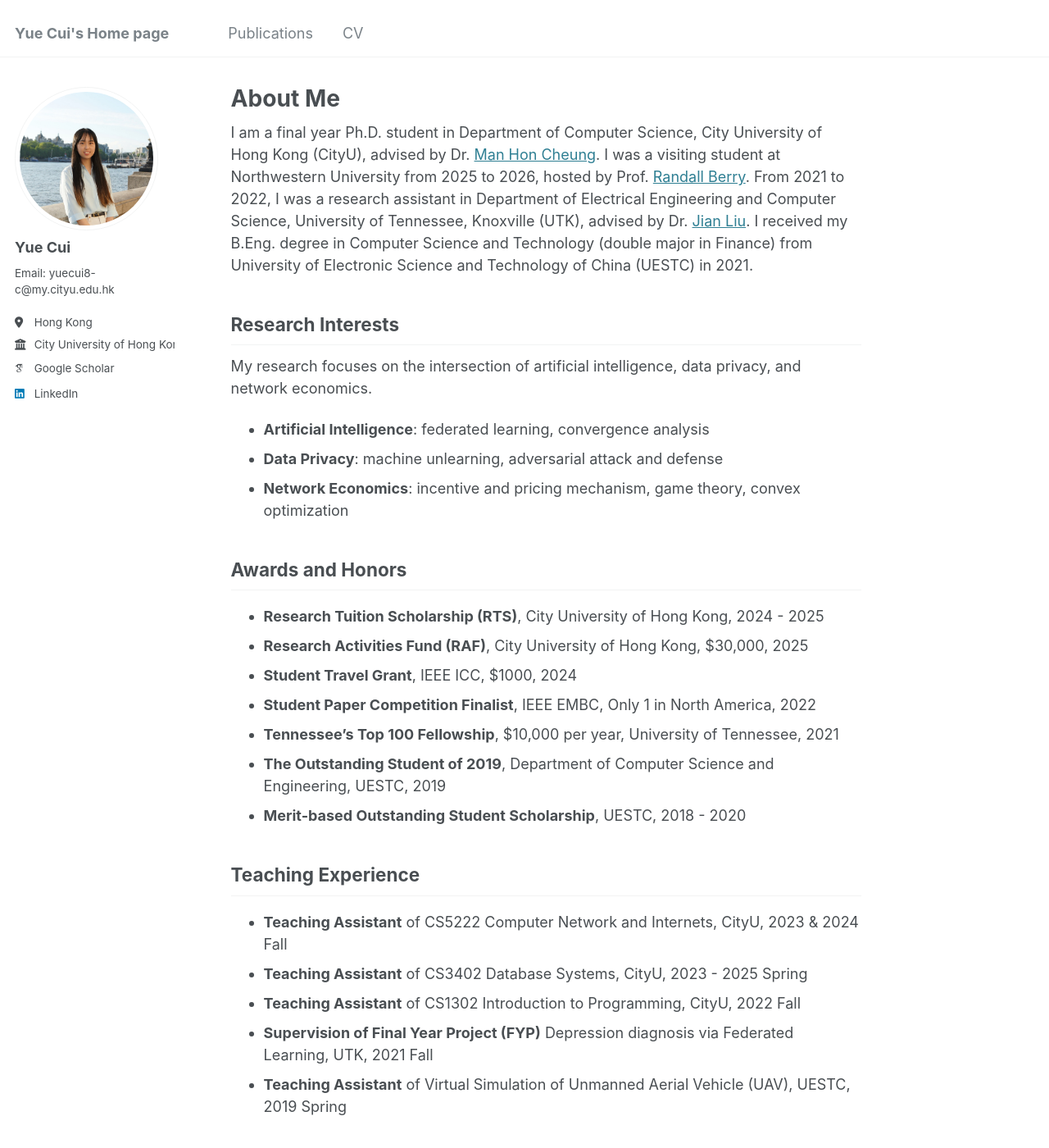
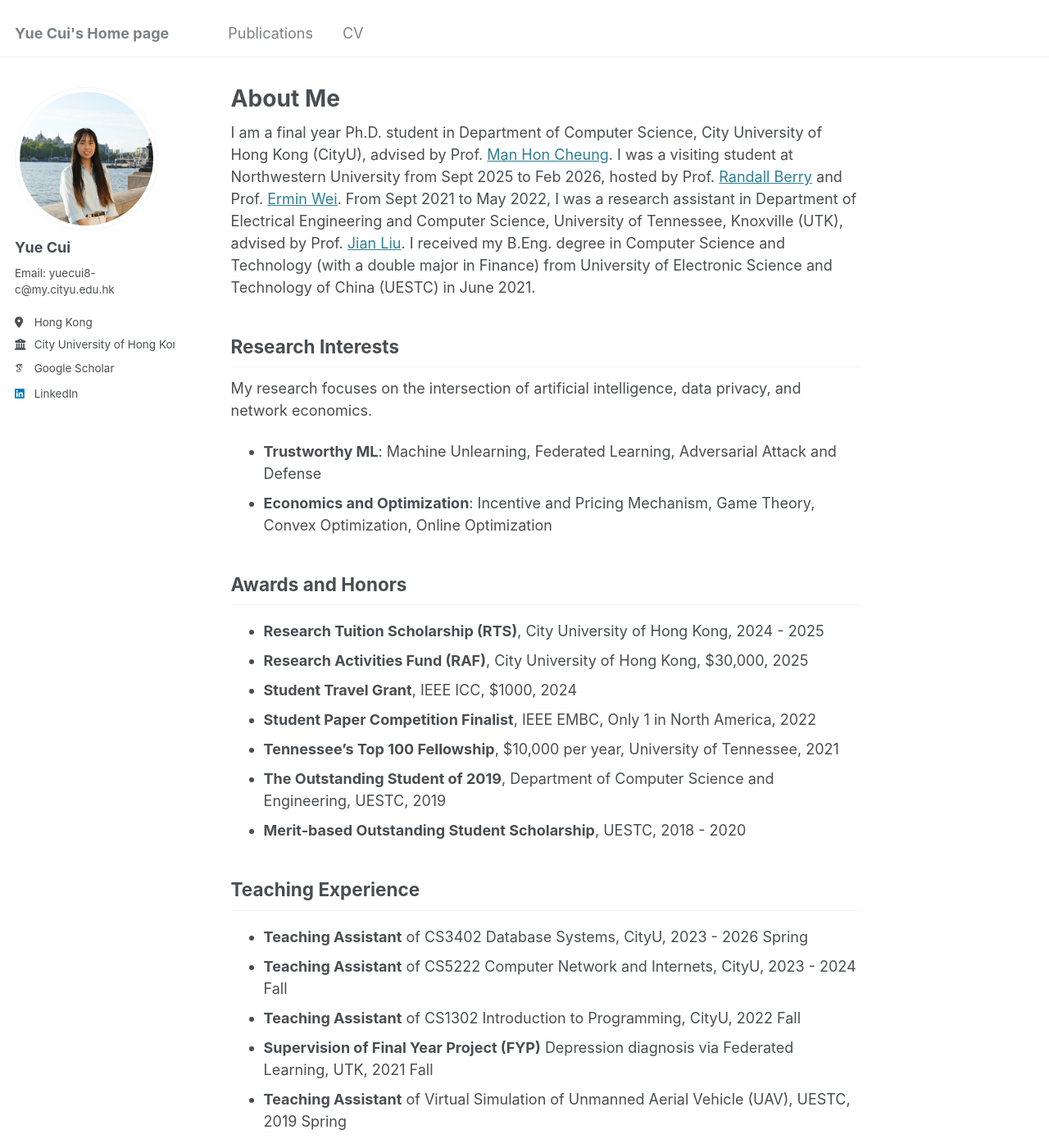
Before and after one commit to ycui26/ycui26.github.io, a Jekyll site: the page built from _pages/about.md, in a window 1280 px wide and 1400 px high. Shown: the whole window at 82% size. Built offline with Jekyll 4.4.1, drawn with Linux system fonts in a browser that asks for light colours; some web fonts are replaced.

Commit message:
Update about.md

```diff
--- a/_pages/about.md
+++ b/_pages/about.md
@@ -7,15 +7,14 @@ redirect_from:
   - /about.html
 ---
 
-I am a final year Ph.D. student in Department of Computer Science, City University of Hong Kong (CityU), advised by Dr. [Man Hon Cheung](https://www.cs.cityu.edu.hk/~mhcheung/index.htm). I was a visiting student at Northwestern University from 2025 to 2026, hosted by Prof. [Randall Berry](https://www.mccormick.northwestern.edu/research-faculty/directory/profiles/berry-randy.html). From 2021 to 2022, I was a research assistant in Department of Electrical Engineering and Computer Science, University of Tennessee, Knoxville (UTK), advised by Dr. [Jian Liu](https://web.eecs.utk.edu/~jliu/). I received my B.Eng. degree in Computer Science and Technology (double major in Finance) from University of Electronic Science and Technology of China (UESTC) in 2021.
+I am a final year Ph.D. student in Department of Computer Science, City University of Hong Kong (CityU), advised by Prof. [Man Hon Cheung](https://www.cs.cityu.edu.hk/~mhcheung/index.htm). I was a visiting student at Northwestern University from Sept 2025 to Feb 2026, hosted by Prof. [Randall Berry](https://www.mccormick.northwestern.edu/research-faculty/directory/profiles/berry-randy.html) and Prof. [Ermin Wei](https://www.mccormick.northwestern.edu/research-faculty/directory/profiles/wei-ermin.html). From Sept 2021 to May 2022, I was a research assistant in Department of Electrical Engineering and Computer Science, University of Tennessee, Knoxville (UTK), advised by Prof. [Jian Liu](https://web.eecs.utk.edu/~jliu/). I received my B.Eng. degree in Computer Science and Technology (with a double major in Finance) from University of Electronic Science and Technology of China (UESTC) in June 2021.
 
 
 Research Interests
 ------
 My research focuses on the intersection of artificial intelligence, data privacy, and network economics.
-- **Artificial Intelligence**: federated learning, convergence analysis
-- **Data Privacy**: machine unlearning, adversarial attack and defense
-- **Network Economics**: incentive and pricing mechanism, game theory, convex optimization
+- **Trustworthy ML**: Machine Unlearning, Federated Learning, Adversarial Attack and Defense
+- **Economics and Optimization**: Incentive and Pricing Mechanism, Game Theory, Convex Optimization, Online Optimization
 
 Awards and Honors
 ------
@@ -30,8 +29,8 @@ Awards and Honors
 
 Teaching Experience
 ------
-- **Teaching Assistant** of CS5222 Computer Network and Internets, CityU, 2023 & 2024 Fall
-- **Teaching Assistant** of CS3402 Database Systems, CityU, 2023 - 2025 Spring
+- **Teaching Assistant** of CS3402 Database Systems, CityU, 2023 - 2026 Spring
+- **Teaching Assistant** of CS5222 Computer Network and Internets, CityU, 2023 - 2024 Fall
 - **Teaching Assistant** of CS1302 Introduction to Programming, CityU, 2022 Fall
 - **Supervision of Final Year Project (FYP)** Depression diagnosis via Federated Learning, UTK, 2021 Fall
 - **Teaching Assistant** of Virtual Simulation of Unmanned Aerial Vehicle (UAV), UESTC, 2019 Spring
```
